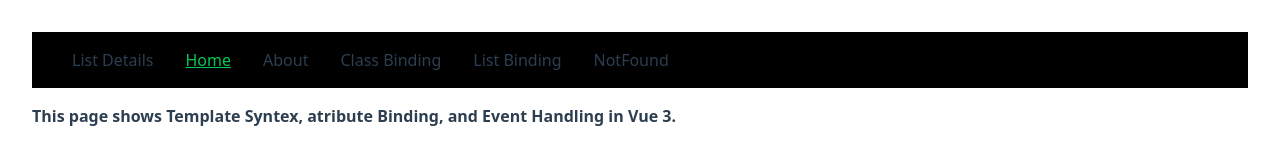
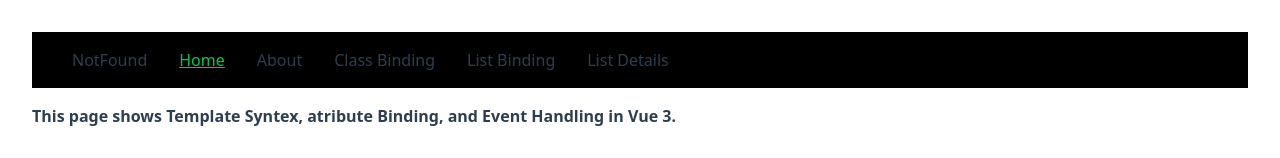
Before and after one commit to friyad/InterVue, a Vue app: page / in a window 1280 px wide. Shown: the top 158 px of the page. Built offline with nearby package versions, Linux system fonts and the light colour scheme; the HTML template or start-up script is replaced by a standard one.

Commit message:
refactor: update router link generation to use options.routes

```diff
--- a/src/App.vue
+++ b/src/App.vue
@@ -7,7 +7,7 @@ import router from './router'
   <header class="block w-full bg-black px-10 py-4 mb-4">
     <nav class="flex justify-start items-center gap-8">
       <RouterLink
-        v-for="link in router.getRoutes()"
+        v-for="link in router.options.routes"
         :key="link.name"
         :to="link.path"
         class="aria-[current='page']:text-green-500 aria-[current='page']:underline capitalize"
--- a/src/router/index.ts
+++ b/src/router/index.ts
@@ -17,9 +17,6 @@ const router = createRouter({
     {
       path: '/about',
       name: 'About',
-      // route level code-splitting
-      // this generates a separate chunk (About.[hash].js) for this route
-      // which is lazy-loaded when the route is visited.
       component: () => import('../views/AboutView.vue'),
     },
     {
```
